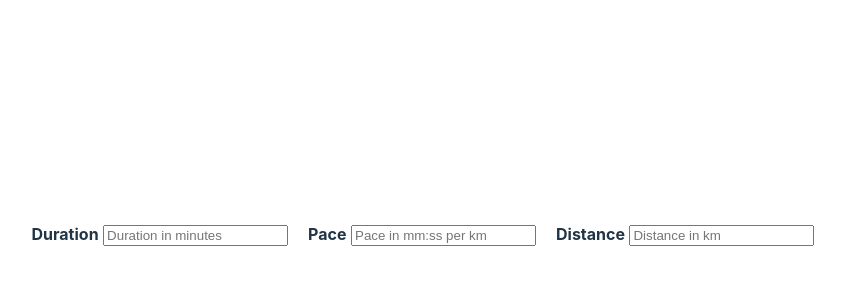
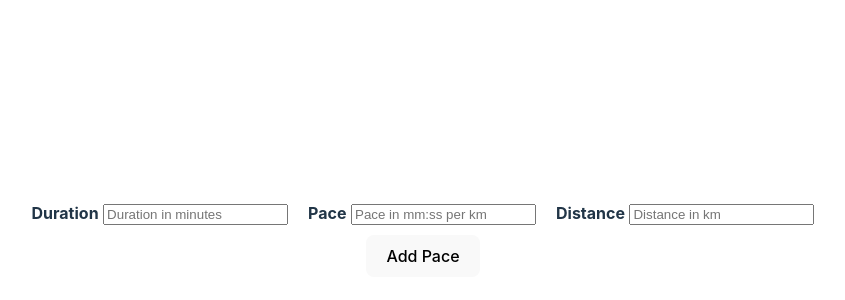
Before and after one commit to hutec/pace, a Svelte app: page / in a window 1280 px wide. Shown: the part 166-466 px from the top of the page, without its empty margins (217-1062 px from the left). Built offline with nearby package versions, Linux system fonts and the light colour scheme.

Commit message:
Add button adding more lines

```diff
--- a/src/App.svelte
+++ b/src/App.svelte
@@ -1,9 +1,19 @@
 <script lang="ts">
   import Pace from "./lib/Pace.svelte";
+
+  let paces = [1];
+
+  function addPace() {
+    paces = [...paces, paces.length + 1];
+  }
 </script>
 
 <main>
-  <Pace />
+  {#each paces as pace}
+    <Pace />
+  {/each}
+
+  <button on:click={addPace}>Add Pace</button>
 </main>
 
 <style>
```
